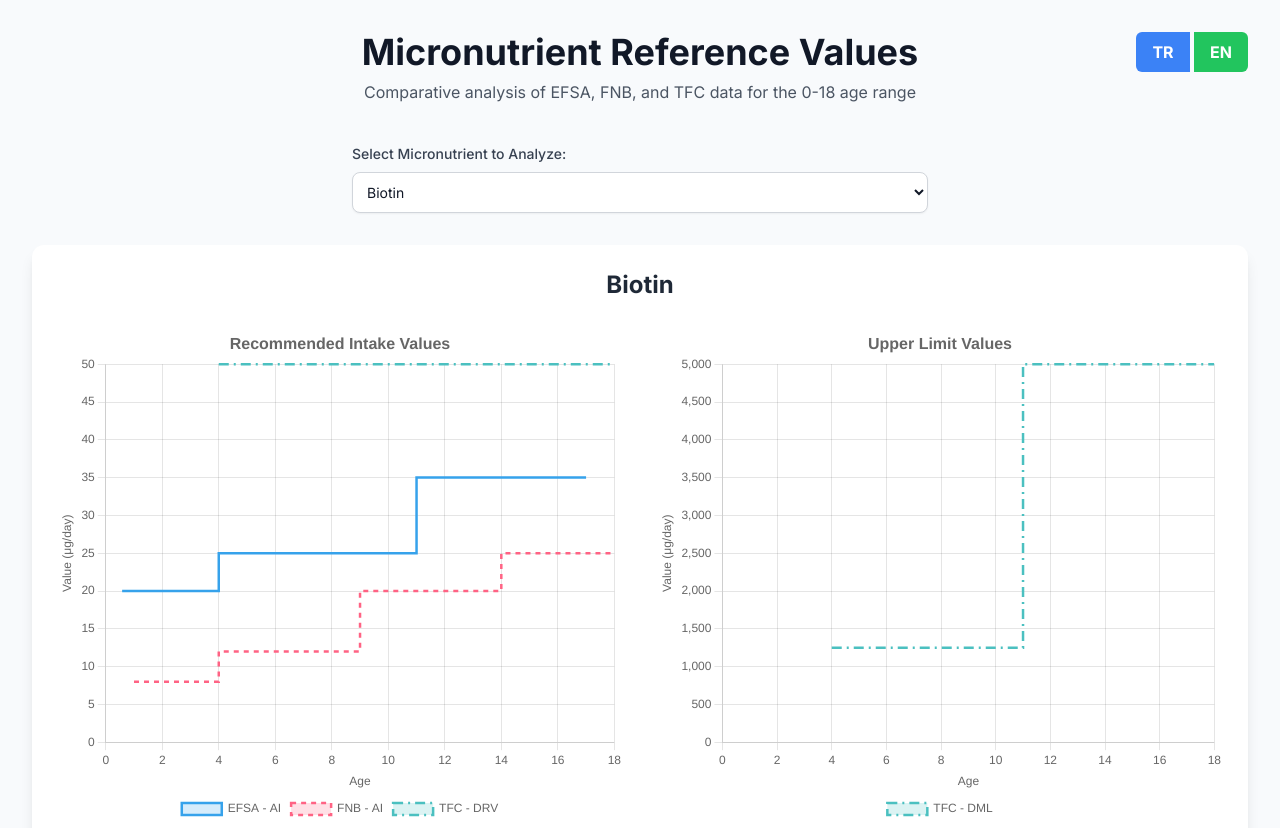
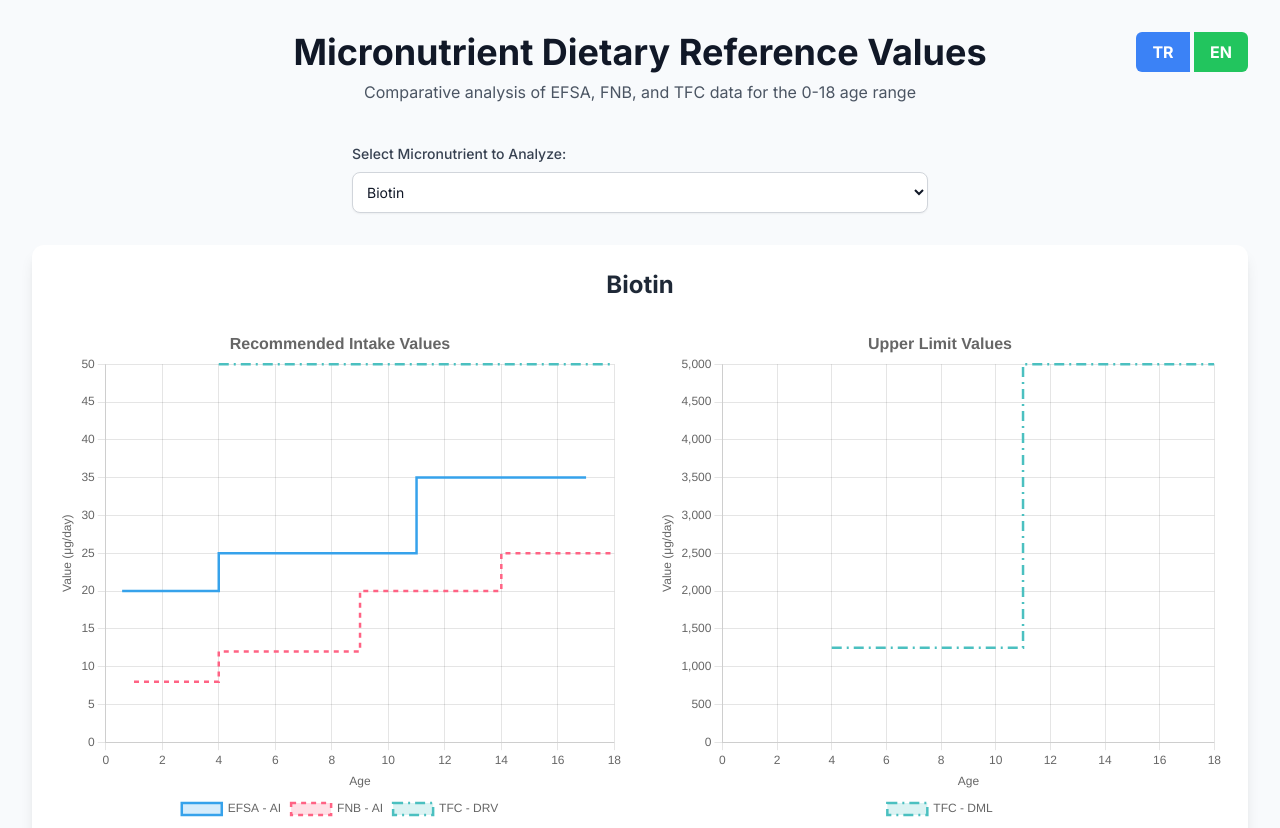
Before and after one commit to onurdersan/micronutrients, a plain HTML site: page index.html in a window 1280 px wide. Shown: the top 828 px of the page. Drawn offline with nearby package versions, Linux system fonts and the light colour scheme.

Commit message:
Update index.html

```diff
--- a/index.html
+++ b/index.html
@@ -3,7 +3,7 @@
 <head>
     <meta charset="UTF-8">
     <meta name="viewport" content="width=device-width, initial-scale=1.0">
-    <title>Micronutrient Reference Values for Children</title>
+    <title>Micronutrient DRVs for Children</title>
     <script src="https://cdn.tailwindcss.com"></script>
     <script src="https://cdn.jsdelivr.net/npm/chart.js@4.4.1/dist/chart.umd.min.js"></script>
     <link rel="preconnect" href="https://fonts.googleapis.com">
@@ -27,7 +27,7 @@
         /* Custom smaller font for the footer */
         .footer-text-custom {
             font-size: 0.5rem; /* text-xs'den (0.75rem) daha küçük */
-            line-height: 0.6rem; /* Okunabilirliği artırmak için satır yüksekliği */
+            line-height: 0.6rem; /* satır yüksekliği */
         }
     </style>
 </head>
@@ -39,7 +39,7 @@
         <button onclick="switchLanguage('en')" class="bg-green-500 hover:bg-green-700 text-white font-bold py-2 px-4 rounded-r-md">EN</button>
     </div>
     <header class="text-center mb-10 pt-16 sm:pt-0">
-            <h1 id="main-title" class="text-3xl md:text-4xl font-bold text-gray-900">Mikrobesin Referans Değerleri</h1>
+            <h1 id="main-title" class="text-3xl md:text-4xl font-bold text-gray-900">Mikrobesin Beslenme Referans Değerleri</h1>
             <p id="subtitle" class="mt-2 text-md text-gray-600">EFSA, FNB ve TFC verilerinin 0-18 yaş aralığı için karşılaştırmalı analizi</p>
         </header>
 
@@ -92,7 +92,7 @@
         // --- TRANSLATION DATA ---
         const translations = {
             tr: {
-                title: "Mikrobesin Referans Değerleri",
+                title: "Mikrobesin Beslenme Referans Değerleri",
                 subtitle: "EFSA, FNB ve TFC verilerinin 0-18 yaş aralığı için karşılaştırmalı analizi",
                 nutrientSelectLabel: "Analiz Edilecek Mikrobesini Seçin:",
                 selectPlaceholder: "Bir mikrobesin seçin...",
@@ -124,7 +124,7 @@
                 disclaimerRightsReserved: "Tüm Hakları Saklıdır."
             },
             en: {
-                title: "Micronutrient Reference Values",
+                title: "Micronutrient Dietary Reference Values",
                 subtitle: "Comparative analysis of EFSA, FNB, and TFC data for the 0-18 age range",
                 nutrientSelectLabel: "Select Micronutrient to Analyze:",
                 selectPlaceholder: "Select a micronutrient...",
```
